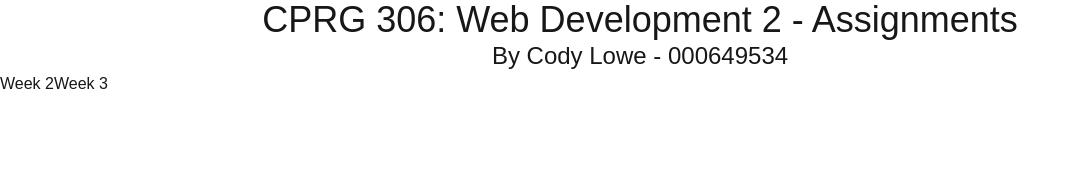
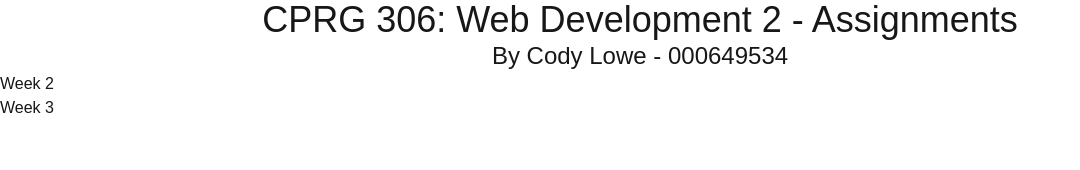
Before and after one commit to clowesait/cprg306-assignments, a Next.js app: page / in a window 1280 px wide. Shown: the top 170 px of the page, without its empty margins (0-1080 px from the left). Built offline with nearby package versions, Linux system fonts and the light colour scheme.

Commit message:
Update page.js

```diff
--- a/app/page.js
+++ b/app/page.js
@@ -5,8 +5,10 @@ export default function Home() {
     <main>
       <h1 className="text-4xl text-center">CPRG 306: Web Development 2 - Assignments</h1>
       <h2 className="text-2xl text-center">By Cody Lowe - 000649534</h2>
-      <a href = "/week-2">Week 2</a>
-      <a href = "/week-3">Week 3</a>
+      <ul>
+        <li><a href = "/week-2">Week 2</a></li>
+        <li><a href = "/week-3">Week 3</a></li>
+      </ul>
     </main>
   );
 }
```
